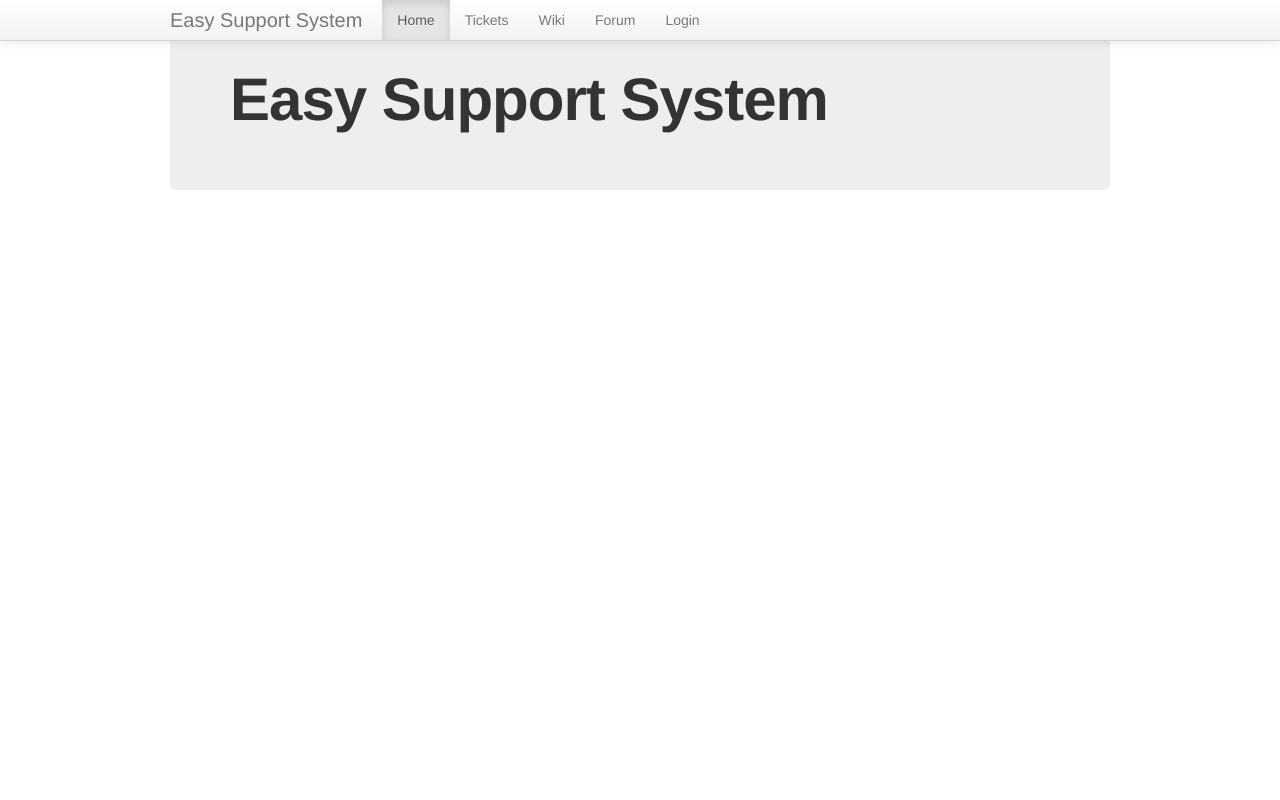
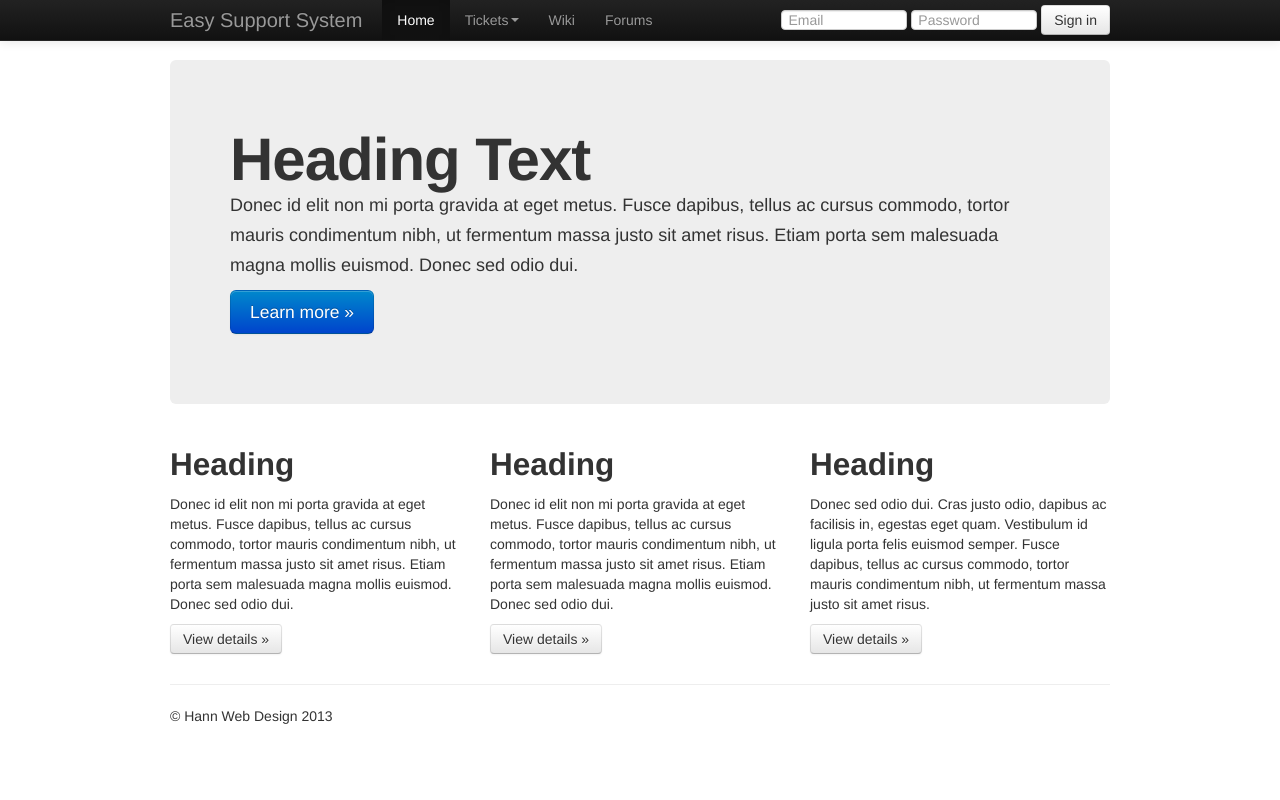
Before and after one commit to easysupportsystem/easysupportsystem, a PHP site: page / in a window 1280 px wide. Run offline with PHP 8.4, Linux system fonts and the light colour scheme.

Commit message:
Added much improved nav bar and filling content

```diff
--- a/index.php
+++ b/index.php
@@ -10,31 +10,93 @@ if (isset($_SESSION['username'])){
         <link rel="stylesheet" type="text/css" href="css/bootstrap-responsive.css" />
         <link rel="stylesheet" type="text/css" href="css/bootstrap.css" />
         <script type="text/javascript" src="js/bootstrap.js"></script>
+        <meta name="viewport" content="width=device-width, initial-scale=1.0">
+        <style type="text/css">
+            body {
+                padding-top: 60px;
+                padding-bottom: 40px;
+            }
+    </style>
     </head>
     <body>
-        <div class="navbar navbar-fixed-top">
+        <div class="navbar navbar-inverse navbar-fixed-top">
             <div class="navbar-inner">
                 <div class="container">
+                    <button type="button" class="btn btn-navbar" data-toggle="collapse" data-target=".nav-collapse">
+                        <span class="icon-bar"></span>
+                        <span class="icon-bar"></span>
+                        <span class="icon-bar"></span>
+                    </button>
                     <a class="brand" href="#">Easy Support System</a>
-                    <ul class="nav">
-                        <li class="active"><a href="#">Home</a></li>
-                        <li><a href="#">Tickets</a></li>
-                        <li><a href="#">Wiki</a></li>
-                        <li><a href="#">Forum</a></li>
-                        <li><a href="#">Login</a></li>
-                    </ul>
+                    <div class="nav-collapse collapse">
+                        <ul class="nav">
+                            <li class="active"><a href="#">Home</a></li>
+                            <li class="dropdown">
+                                <a href="#" class="dropdown-toggle" data-toggle="dropdown">Tickets<b class="caret"></b></a>
+                                <ul class="dropdown-menu">
+                                    <li><a href="#">View</a></li>
+                                    <li><a href="#">New</a></li>
+                                </ul>
+                            </li>
+                            <li><a href="#about">Wiki</a></li>
+                            <li><a href="#contact">Forums</a></li>
+                        </ul>
+                        <form class="navbar-form pull-right">
+                            <input class="span2" type="text" placeholder="Email">
+                            <input class="span2" type="password" placeholder="Password">
+                            <button type="submit" class="btn">Sign in</button>
+                        </form>
+                    </div><!--/.nav-collapse -->
                 </div>
             </div>
         </div>
 
         <div class="container">
+            <!-- Main hero unit for a primary marketing message or call to action -->
             <div class="hero-unit">
-                <h1>Easy Support System</h1>
+                <h1>Heading Text</h1>
+                 <p>Donec id elit non mi porta gravida at eget metus. Fusce dapibus, tellus ac cursus commodo, tortor mauris condimentum nibh, ut fermentum massa justo sit amet risus. Etiam porta sem malesuada magna mollis euismod. Donec sed odio dui.</p>
+                 <p><a href="#" class="btn btn-primary btn-large">Learn more &raquo;</a></p>
             </div>
-        </div>
 
-        <div class="container">
+            <!-- Example row of columns -->
+            <div class="row">
+                <div class="span4">
+                    <h2>Heading</h2>
+                    <p>Donec id elit non mi porta gravida at eget metus. Fusce dapibus, tellus ac cursus commodo, tortor mauris condimentum nibh, ut fermentum massa justo sit amet risus. Etiam porta sem malesuada magna mollis euismod. Donec sed odio dui. </p>
+                    <p><a class="btn" href="#">View details &raquo;</a></p>
+                </div>
+                <div class="span4">
+                    <h2>Heading</h2>
+                    <p>Donec id elit non mi porta gravida at eget metus. Fusce dapibus, tellus ac cursus commodo, tortor mauris condimentum nibh, ut fermentum massa justo sit amet risus. Etiam porta sem malesuada magna mollis euismod. Donec sed odio dui. </p>
+                    <p><a class="btn" href="#">View details &raquo;</a></p>
+                </div>
+                <div class="span4">
+                    <h2>Heading</h2>
+                    <p>Donec sed odio dui. Cras justo odio, dapibus ac facilisis in, egestas eget quam. Vestibulum id ligula porta felis euismod semper. Fusce dapibus, tellus ac cursus commodo, tortor mauris condimentum nibh, ut fermentum massa justo sit amet risus.</p>
+                    <p><a class="btn" href="#">View details &raquo;</a></p>
+                </div>
+            </div>
 
-        </div>
+            <hr>
+
+            <footer>
+                <p>&copy; Hann Web Design 2013</p>
+            </footer>
+
+        </div> <!-- /container -->
+        <script src="js/jquery.js"></script>
+        <script src="js/bootstrap-transition.js"></script>
+        <script src="js/bootstrap-alert.js"></script>
+        <script src="js/bootstrap-modal.js"></script>
+        <script src="js/bootstrap-dropdown.js"></script>
+        <script src="js/bootstrap-scrollspy.js"></script>
+        <script src="js/bootstrap-tab.js"></script>
+        <script src="js/bootstrap-tooltip.js"></script>
+        <script src="js/bootstrap-popover.js"></script>
+        <script src="js/bootstrap-button.js"></script>
+        <script src="js/bootstrap-collapse.js"></script>
+        <script src="js/bootstrap-carousel.js"></script>
+        <script src="js/bootstrap-typeahead.js"></script>
     </body>
 </html>
```
